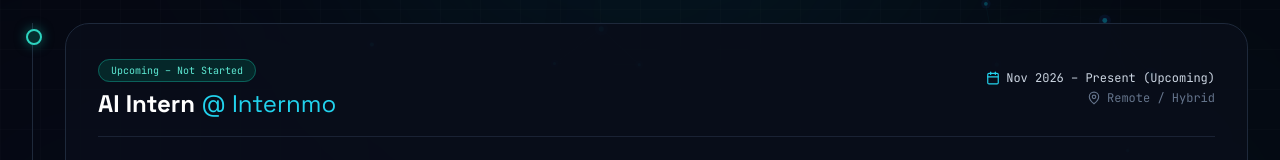
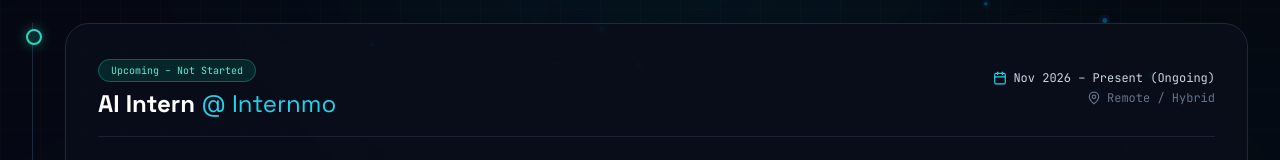
Before and after one commit to Vinesh-ash/my-portfolio, a React (Vite) app: page /experience in a window 1280 px wide. Shown: the part 311-471 px from the top of the page. Built offline with nearby package versions, Linux system fonts and the light colour scheme.

Commit message:
Update experience in internmo

```diff
--- a/src/data/experienceData.ts
+++ b/src/data/experienceData.ts
@@ -16,7 +16,7 @@ export const experienceData: ExperienceItem[] = [
     role: "AI Intern",
     company: "Internmo",
     location: "Remote / Hybrid",
-    period: "Nov 2026 – Present (Upcoming)",
+    period: "Nov 2026 – Present (Ongoing)",
     status: "Upcoming – Not Started",
     description: "Internship opportunity focused on practical exposure to Artificial Intelligence concepts, machine learning workflows, and practical applications.",
     highlights: [
```
